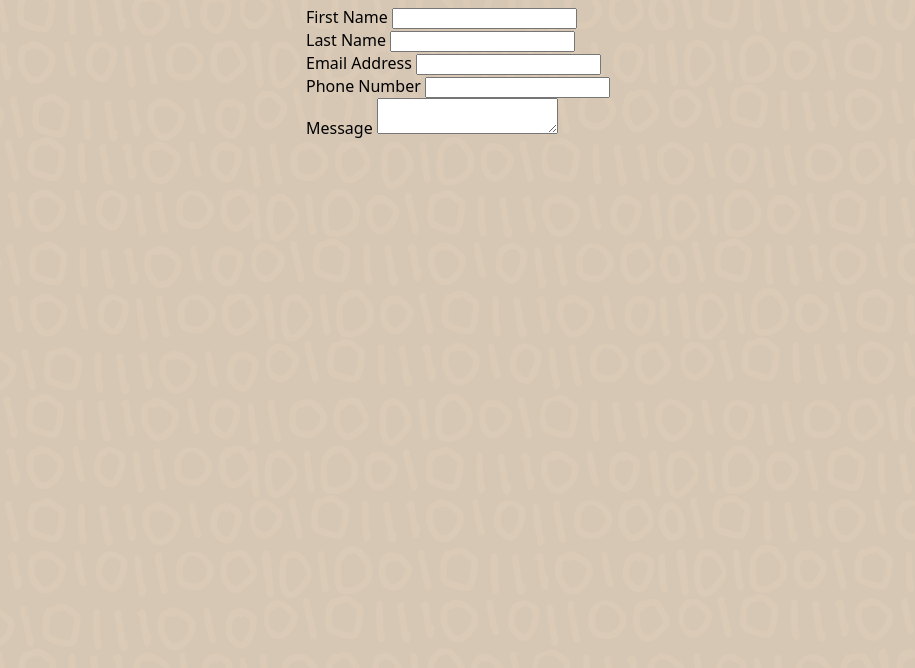
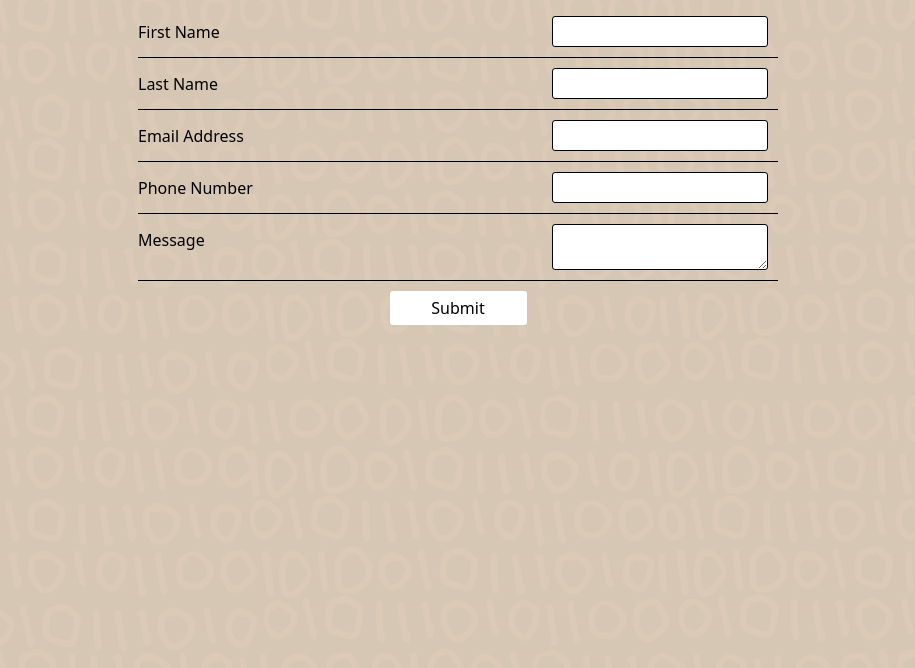
Before and after one commit to kpelster/kpelster.github.io, a plain HTML site: page contact.html in a window 1280 px wide. Shown: the part 132-800 px from the top of the page, without its empty margins (190-1105 px from the left). Drawn offline with Linux system fonts and the light colour scheme.

Commit message:
css for contact form

```diff
--- a/contact.html
+++ b/contact.html
@@ -40,26 +40,31 @@ contact.html
 
     <div id = "contact-content">
         <h1 class = "h1-style">Contact Me</h1>
+
+
         <div id = "form-content">
             <div class = "field-row" id = "first-name">
-                <label>First Name</label>
+                <label class = "field-label">First Name</label>
                 <input class = "field-input" id = "first-name-input">
             </div>
             <div class = "field-row" id = "last-name">
-                <label>Last Name</label>
+                <label class = "field-label">Last Name</label>
                 <input class = "field-input" id = "last-name-input">
             </div>
             <div class = "field-row" id = "email">
-                <label>Email Address</label>
+                <label class = "field-label">Email Address</label>
                 <input class = "field-input" id = "email-input">
             </div>
             <div class = "field-row" id = "phone">
-                <label>Phone Number</label>
+                <label class = "field-label">Phone Number</label>
                 <input class = "field-input" id = "phone-input">
             </div>
             <div class = "field-row" id = "message">
-                <label>Message</label>
-                <textarea class = "field-input" ></textarea>
+                <label class = "field-label">Message</label>
+                <textarea id = "message-box" class = "field-input" ></textarea>
+            </div>
+            <div id = "submit-form-div">
+                <a class = "btn-formatting" id = "submit-form-btn">Submit</a>
             </div>
         </div>
     </div>
--- a/style.css
+++ b/style.css
@@ -29,6 +29,7 @@
 
 .btn-formatting:hover {
     background-color: #e4e4dd;
+    cursor: pointer;
 }
 
 
@@ -94,3 +95,44 @@ body {
     font-weight: 400;
     letter-spacing: 1px;
 }
+
+.field-label{
+    float:left;
+    margin-top: 15px;
+}
+
+.field-input{
+    float: right;
+    border-radius: 3px;
+    padding: 7px;
+    margin: 10px;
+    width: 200px;
+    border: 1px solid black;
+}
+
+.field-row{
+    border-bottom: 1px solid black;
+}
+
+#form-content{
+    width: 50%;
+    display: inline-grid;
+}
+
+#contact-content{
+    width: 100%;
+    display: flex;
+    flex-direction: column;
+    justify-content: center;
+    align-items: center;
+}
+
+#message-box{
+    max-width: 200px;
+}
+
+#submit-form-div{
+    display: flex;
+    justify-content: center;
+    margin: 10px;
+}
```
